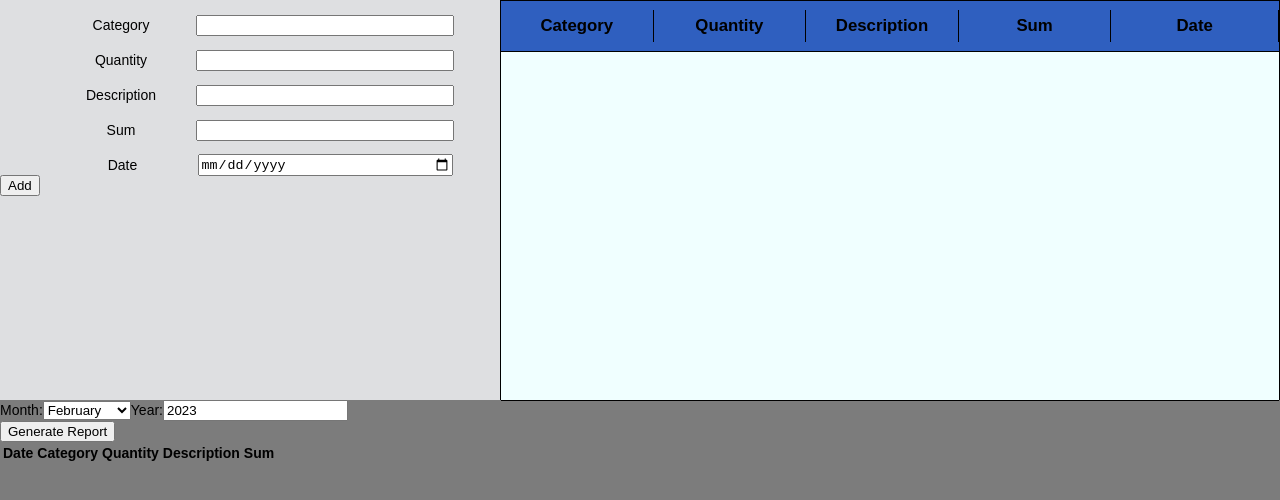
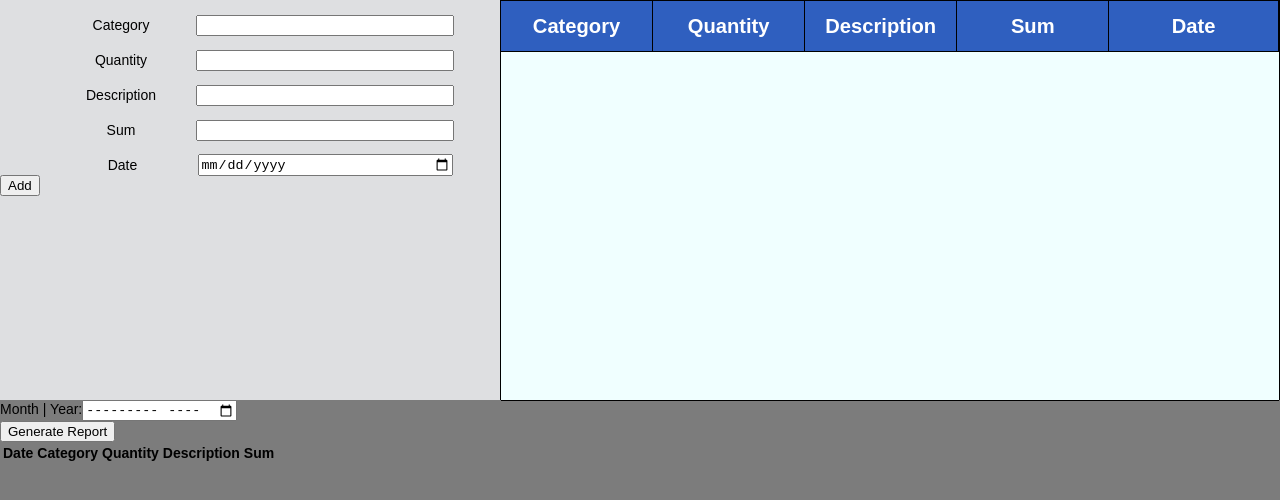
Before and after one commit to OrenPin/cost_manager_project_fed, a React (Create React App) app: page / in a window 1280 px wide. Shown: the top 500 px of the page. Built offline with nearby package versions, Linux system fonts and the light colour scheme.

Commit message:
fixed date and insert of data to local stroage

```diff
--- a/src/App.css
+++ b/src/App.css
@@ -69,11 +69,6 @@ body {
   border-spacing: 0px;
 }
 
-.costsTable tbody tr {
-  background-color: whitesmoke;
-  font-size: large;
-}
-
 .costsTable thead{
   background-color: rgb(47, 95, 191);
   width: 100%;
@@ -92,11 +87,19 @@ body {
   justify-content: Center;
   align-items: center;
   border-right: 1px solid black;
+
 }
 
-.costsTable th:last-child {
-  width: calc(100% + 78px);
+.tableHeader th:last-child {
+  width: calc(100% + 92px)
 }
+
+/* .costsTable tbody tr {
+  background-color: whitesmoke;
+  font-size: large;
+  height: 100%;
+  width: 100%;
+} */
 
 .costsTable tbody {
   background-color: azure;
@@ -108,7 +111,17 @@ body {
   overflow-y: scroll;
 }
 
-.costsTable tr {
+.tableHeader {
+  width: 100%;
+  height: 100%;
+  display: flex;
+  justify-content: space-between;
+  align-items: center;
+  color: white;
+  font-size: larger;
+}
+
+.tableRow{
   width: 100%;
   height: 30px;
   display: flex;
@@ -117,7 +130,7 @@ body {
   color: black;
 }
 
-.costsTable tbody tr:nth-child(odd) {
+.tableRow:nth-child(odd) {
   background-color: lightgray; /* set a different color for odd rows */
 }
 
--- a/src/Costs.js
+++ b/src/Costs.js
@@ -16,12 +16,10 @@ const Costs = (props) => {
 
     // function that handles the submit of the form and adds the current cost to the costs array,
     // then resets the values in currCost for the next item
-    const handleSubmit = e => {
+    const handleSubmit = async (e) => {
         e.preventDefault();
+        await saveData('costs', currCost);
         setCosts([...costs, currCost]);
-        setCurrCost({});
-
-        // reset the values in currCost
         setCurrCost({
             Category: '',
             Quantity: '',
@@ -29,13 +27,12 @@ const Costs = (props) => {
             Sum: '',
             Date: '',
         });
+        // reset the values in currCost
     };
 
     //function that renders the table after submit with use effect
     useEffect(() => {
-        // use local storage to save the costs with async functions
-        saveData('costs', costs);
-        // localStorage.setItem('costs', JSON.stringify(costs));
+        props.setCosts(costs);
     }, [costs]);
 
 
@@ -56,13 +53,13 @@ const Costs = (props) => {
         </form>
             <table className = "costsTable">
                 <thead>
-                    <tr>
+                    <tr className='tableHeader'>
                     {props.fields.map((field, index) => {return <th key={index}>{field.label}</th>})}
                     </tr>
                 </thead>
                 <tbody>
                     {costs?.map((cost, index) => {
-                        return( <tr key={index}>
+                        return( <tr className='tableRow' key={index}>
                             <td>{cost.Category}</td>
                             <td>{cost.Quantity}</td>
                             <td>{cost.Description}</td>
--- a/src/Report.js
+++ b/src/Report.js
@@ -9,17 +9,15 @@ const Report = (props) => {
 
     // functions that handle the change of the month selection
     const handleMonthChange = (e) => {
-        setSelectedMonth(Number(e.target.value));
+        const date = new Date(e.target.value);
+        setSelectedYear(date.getFullYear())
+        setSelectedMonth(date.getMonth());
     };
 
     // function that handles the change of the year selection
-    const handleYearChange = (e) => {
-        setSelectedYear(Number(e.target.value));
-    };
 
       const handleReportGeneration = async () => {
         let costs = await getData('costs');
-
         let filteredCosts = costs.filter(cost => {
             let date = new Date(cost.Date);
             return date.getMonth() === selectedMonth && date.getFullYear() === selectedYear;
@@ -30,23 +28,10 @@ const Report = (props) => {
     return (
         <div>
             <div>
-                <label>Month:</label>
-                <select value={selectedMonth} onChange={handleMonthChange}>
-                    <option value={0}>January</option>
-                    <option value={1}>February</option>
-                    <option value={2}>March</option>
-                    <option value={3}>April</option>
-                    <option value={4}>May</option>
-                    <option value={5}>June</option>
-                    <option value={6}>July</option>
-                    <option value={7}>August</option>
-                    <option value={8}>September</option>
-                    <option value={9}>October</option>
-                    <option value={10}>November</option>
-                    <option value={11}>December</option>
-                </select>
-                <label>Year:</label>
-                <input type="number" value={selectedYear} onChange={handleYearChange} />
+                <span>
+                    <label>Month | Year:</label>
+                <input type="month" onChange={handleMonthChange} />
+                </span>
             </div>
             <button onClick={handleReportGeneration}>Generate Report</button>
             <table>
```
